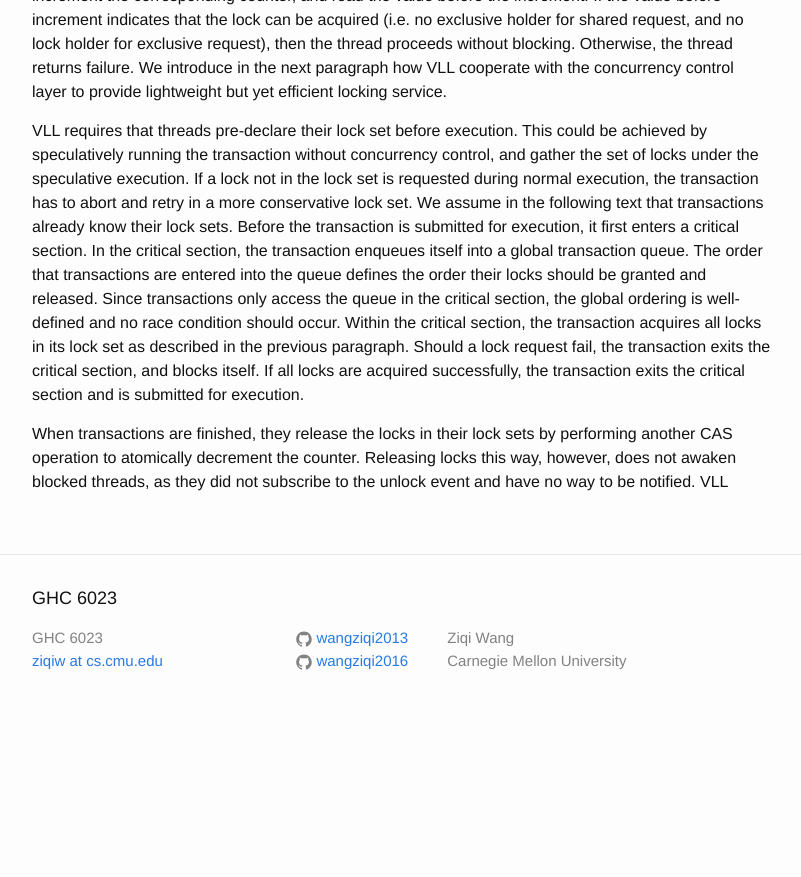
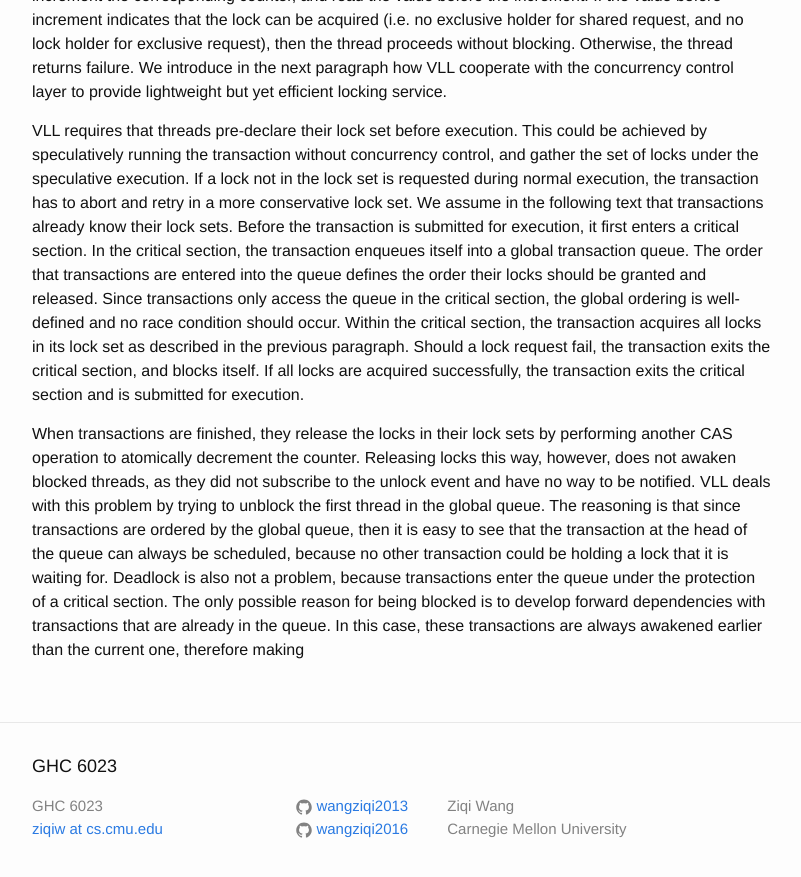
Before and after one commit to wangziqi2013/wangziqi2013.github.io, a Jekyll site: the page built from _posts/2018-06-29-vll.markdown, in a window 1280 px wide and 900 px high, scrolled down 1171 px. Shown: the top 877 px of the window, without its empty margins (238-1039 px from the left). Built offline with Jekyll 4.4.1, drawn with Linux system fonts in a browser that asks for light colours; before the commit the page ends 1903 px from its top, so only the background shows below that.

Commit message:
Adding analysis

```diff
--- a/_posts/2018-06-29-vll.markdown
+++ b/_posts/2018-06-29-vll.markdown
@@ -56,4 +56,9 @@ itself. If all locks are acquired successfully, the transaction exits the critic
 
 When transactions are finished, they release the locks in their lock sets by performing another CAS operation to atomically
 decrement the counter. Releasing locks this way, however, does not awaken blocked threads, as they did not subscribe to the
-unlock event and have no way to be notified. VLL
+unlock event and have no way to be notified. VLL deals with this problem by trying to unblock the first thread in the global
+queue. The reasoning is that since transactions are ordered by the global queue, then it is easy to see that the transaction
+at the head of the queue can always be scheduled, because no other transaction could be holding a lock that it is waiting for.
+Deadlock is also not a problem, because transactions enter the queue under the protection of a critical section. The only possible
+reason for being blocked is to develop forward dependencies with transactions that are already in the queue. In this case,
+these transactions are always awakened earlier than the current one, therefore making
```
